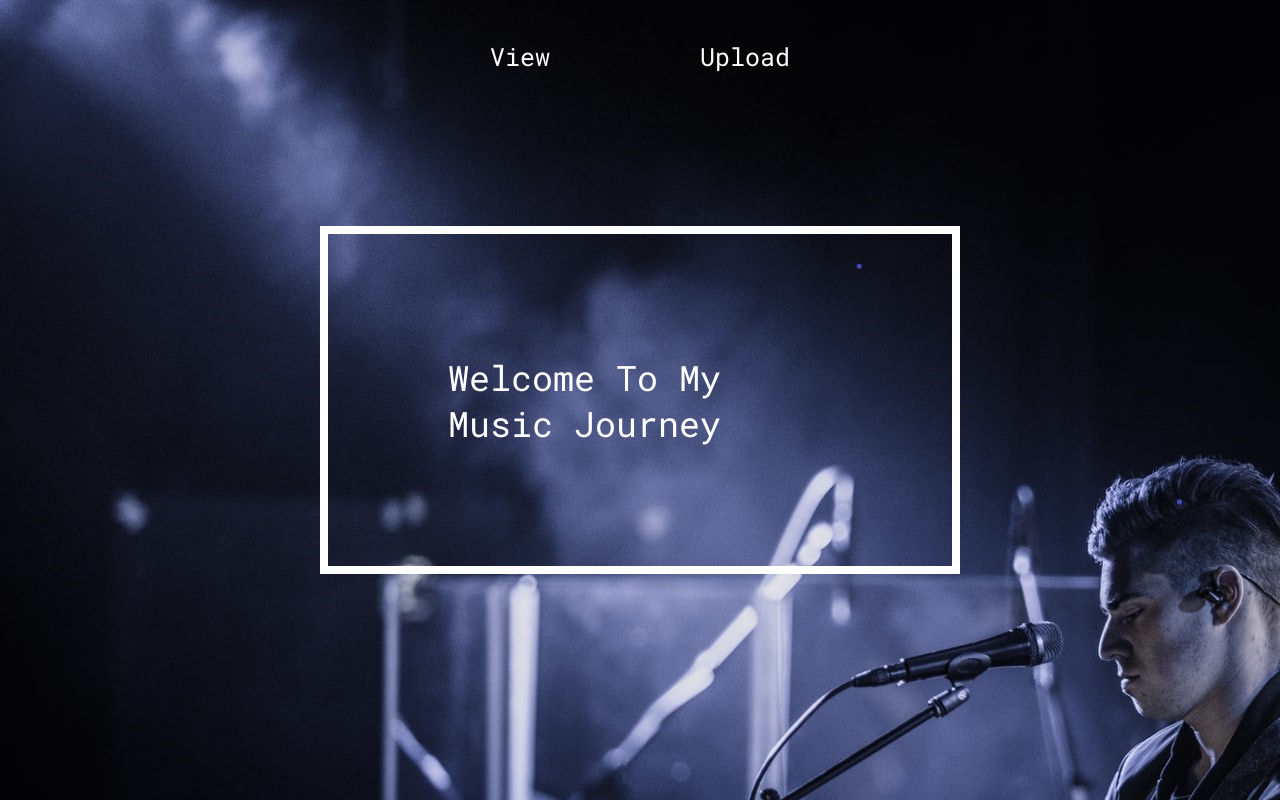
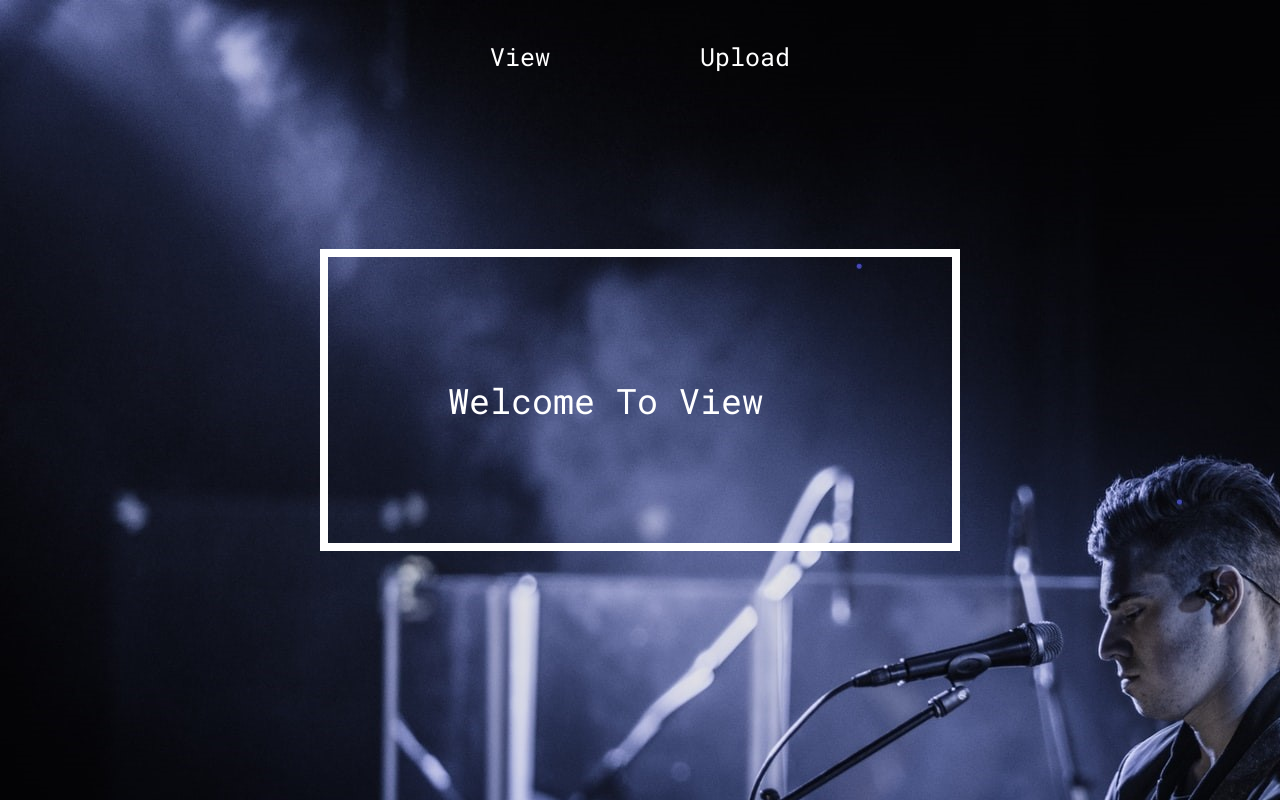
Before and after one commit to Samuel-Kwon/my-music-journey, a React (Create React App) app: page /view in a window 1280 px wide. Built offline with nearby package versions, Linux system fonts and the light colour scheme.

Commit message:
Router added

```diff
--- a/package.json
+++ b/package.json
@@ -9,6 +9,7 @@
     "aos": "^3.0.0-beta.6",
     "react": "^16.13.1",
     "react-dom": "^16.13.1",
+    "react-router-dom": "^5.2.0",
     "react-scripts": "3.4.1"
   },
   "scripts": {
--- a/src/App.js
+++ b/src/App.js
@@ -1,8 +1,10 @@
 import React from 'react';
 import { Landing } from './Pages/Landing';
 import { Nav } from './Components/Nav';
+import { View } from './Pages/View';
 import AOS from 'aos';
 import 'aos/dist/aos.css';
+import { BrowserRouter as Router, Switch, Route } from 'react-router-dom';
 
 AOS.init({
   duration: 2000,
@@ -10,10 +12,11 @@ AOS.init({
 
 function App() {
   return (
-    <React.Fragment>
-      <Nav />
-      <Landing />
-    </React.Fragment>
+    <Router>
+        <Nav />
+        <Route path="/" exact component={Landing} />
+        <Route path="/view" exact component={View} />
+    </Router>
   );
 }
 
--- a/src/Components/Nav.js
+++ b/src/Components/Nav.js
@@ -6,7 +6,7 @@ export class Nav extends React.Component {
     return (
       <div className="nav">
           <div className="nav-text">
-            <a>View</a>
+            <a href="/view">View</a>
             <a>Upload</a>
           </div>
       </div>
--- /dev/null
+++ b/src/Pages/View.js
@@ -0,0 +1,13 @@
+import React from 'react';
+
+export class View extends React.Component {
+  render() {
+    return (
+      <div className="landing">
+        <div className="container" data-aos="fade-in">
+          Welcome To View
+        </div>
+      </div>
+    );
+  }
+}
--- a/src/css/nav.css
+++ b/src/css/nav.css
@@ -1,3 +1,7 @@
+* {
+    text-decoration: none;
+}
+
 .nav {
     position: absolute;
     width: 100%;
```
Also changed, not shown: 1 other file (tests, documents, lock files or other folders).
